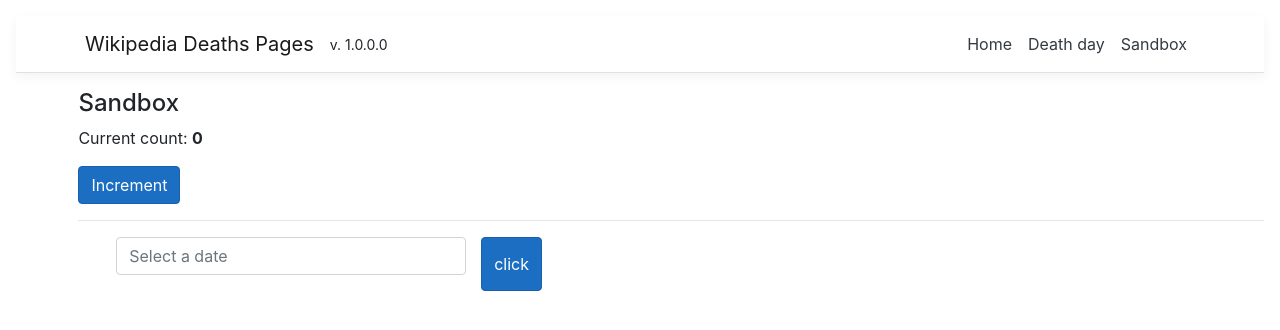
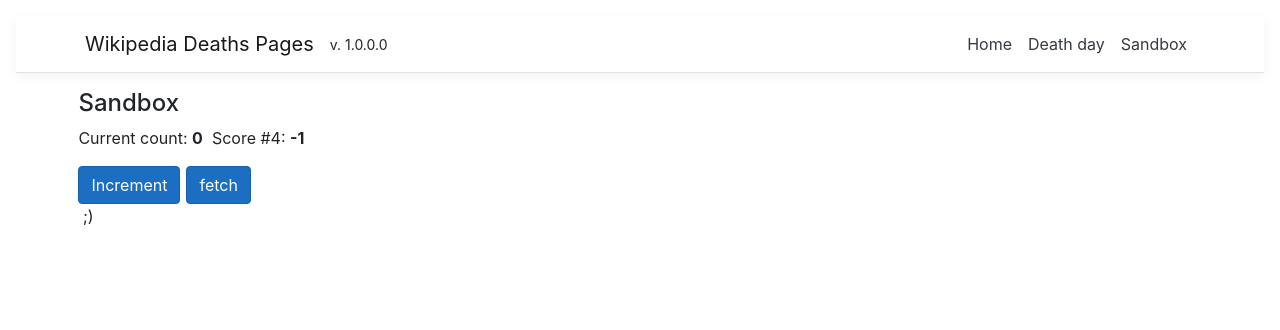
Before and after one commit to mill1/WikipediaDeathsPages, an Angular app in the folder WikipediaDeathsPages.Web/ClientApp/: page /sandbox in a window 1280 px wide. Shown: the top 330 px of the page. Built offline with nearby package versions, Linux system fonts and the light colour scheme; no server answers.

Commit message:
Initialized sandbox

```diff
--- a/WikipediaDeathsPages.Web/ClientApp/src/app/death-day/death-day.component.ts
+++ b/WikipediaDeathsPages.Web/ClientApp/src/app/death-day/death-day.component.ts
@@ -16,7 +16,7 @@
   entries: DeathEntryDto[];
   rejectedEntries: ExistingEntryDto[];
   i:number;
-  bsValue = new Date("1995-9-4");
+  bsValue = new Date("1993-9-4");
   MINIMUMSCORE = 48;
   minimumscore = this.MINIMUMSCORE;
   isBusy = false;
--- a/WikipediaDeathsPages.Web/ClientApp/src/app/sandbox/sandbox.component.html
+++ b/WikipediaDeathsPages.Web/ClientApp/src/app/sandbox/sandbox.component.html
@@ -1,18 +1,10 @@
 <h4>Sandbox</h4>
 
-<p aria-live="polite">Current count: <strong>{{ currentCount }}</strong></p>
+<p>Current count: <strong>{{ currentCount }}</strong>&nbsp;&nbsp;Score #4: <strong>{{ scoreNumberFour }}</strong></p>
 
 <button class="btn btn-primary" (click)="incrementCounter()">Increment</button>
-<hr>
-<div class="container">
-  <div class="row">
-    <div class="col-xs-12 col-12 col-md-4 form-group">
-      <input type="text"
-            class="form-control"
-            placeholder="Select a date"
-            bsDatepicker
-            #selectedDate>
-    </div>
-    <button type="button" class="btn btn-primary" (click)="onClick()">click</button>
-  </div>
-</div>
+<span class="space6px"></span>
+<button type="button" class="btn btn-primary" (click)="onFetch()" [disabled]="isBusy">fetch</button>
+
+<p *ngIf="isBusy; else elseBlock2"><em>Please wait...</em></p>
+<ng-template #elseBlock2><div>&nbsp;;)&nbsp;</div></ng-template>
--- a/WikipediaDeathsPages.Web/ClientApp/src/app/sandbox/sandbox.component.ts
+++ b/WikipediaDeathsPages.Web/ClientApp/src/app/sandbox/sandbox.component.ts
@@ -1,27 +1,38 @@
-import { Component, ElementRef, ViewChild } from '@angular/core';
+import { Component, ElementRef, Inject, ViewChild } from '@angular/core';
+import { DeathDateResultDto } from '../dto/DeathDateResultDto';
+import { HttpClient } from '@angular/common/http';
+import { DeathEntryDto } from '../dto/DeathEntryDto';
 
 @Component({
   selector: 'app-sandbox-component',
   templateUrl: './sandbox.component.html'
 })
 export class SandboxComponent {
+
   public currentCount = 0;
-  @ViewChild('selectedDate', {static: false}) dateInput: ElementRef;
-  //entries:
+  isBusy = false;
+  scoreNumberFour: number = -1;
+  entries: DeathEntryDto[];
+
+  constructor(private http: HttpClient, @Inject('BASE_URL') private baseUrl: string) {
+  }
 
   public incrementCounter() {
     this.currentCount++;
-
-    alert(this.hasDuplicates(["A", "A"])) // true
-    alert(this.hasDuplicates(["A", "B"])) // false
   }
 
-  hasDuplicates<T>(arr: T[]): boolean {
-    return new Set(arr).size < arr.length;
-  }
+  onFetch(){
+    this.isBusy = true;
 
-  onClick(){
-    let selectedDate: Date = new Date(this.dateInput.nativeElement.value);
-    alert(selectedDate);
+    this.http.get<DeathDateResultDto>(this.baseUrl + 'wikipedia/1984-1-17/48').subscribe(result => {
+
+      this.scoreNumberFour = result.scoreNumberFour;
+      this.entries = result.entries;
+
+      this.isBusy = false;
+    }, error => {
+      this.isBusy = false;
+      console.error(error);}
+      );
   }
 }
```
